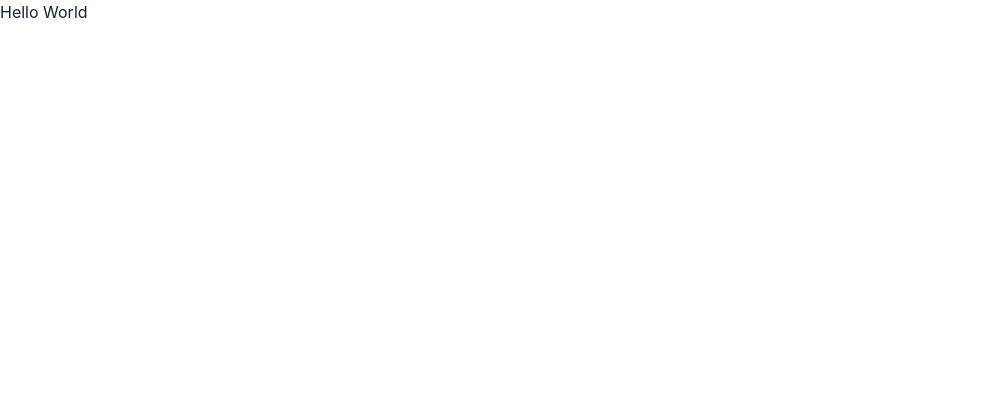
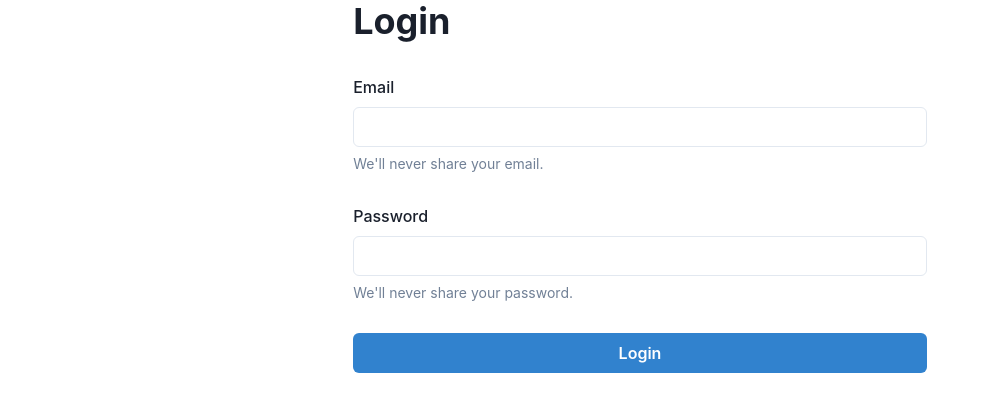
Before and after one commit to leandromarten1/desafioStone, a React (Create React App) app in the folder front-end/: page /login in a window 1280 px wide. Shown: the top 412 px of the page, without its empty margins (0-989 px from the left). Built offline with nearby package versions, Linux system fonts and the light colour scheme.

Commit message:
Página Login - style

```diff
--- a/front-end/package.json
+++ b/front-end/package.json
@@ -9,9 +9,11 @@
     "@testing-library/jest-dom": "^5.11.10",
     "@testing-library/react": "^11.2.6",
     "@testing-library/user-event": "^12.8.3",
+    "axios": "^0.21.1",
     "framer-motion": "^4.1.3",
     "react": "^17.0.2",
     "react-dom": "^17.0.2",
+    "react-router-dom": "^5.2.0",
     "react-scripts": "4.0.3",
     "web-vitals": "^1.1.1"
   },
--- a/front-end/src/App.js
+++ b/front-end/src/App.js
@@ -1,7 +1,12 @@
-import { Box } from '@chakra-ui/react';
+import { Switch, Route } from 'react-router-dom';
+import Login from './pages/Login';
 
 function App() {
-  return <Box>Hello World</Box>;
+  return (
+    <Switch>
+      <Route path='/login' component={Login} />
+    </Switch>
+  );
 }
 
 export default App;
--- a/front-end/src/index.js
+++ b/front-end/src/index.js
@@ -1,13 +1,16 @@
 import { ChakraProvider } from '@chakra-ui/react';
 import React from 'react';
 import ReactDOM from 'react-dom';
+import { BrowserRouter as Router } from 'react-router-dom';
 import App from './App';
 
 ReactDOM.render(
   <React.StrictMode>
-    <ChakraProvider>
-      <App />
-    </ChakraProvider>
+    <Router>
+      <ChakraProvider>
+        <App />
+      </ChakraProvider>
+    </Router>
   </React.StrictMode>,
   document.getElementById('root'),
 );
--- a/front-end/src/pages/Login.jsx
+++ b/front-end/src/pages/Login.jsx
@@ -1,5 +1,38 @@
-function Login() {
-  return 'Login Page';
-}
+import {
+  Container,
+  Flex,
+  Heading,
+  FormControl,
+  Input,
+  FormLabel,
+  FormHelperText,
+  Button,
+} from '@chakra-ui/react';
+
+const Login = () => {
+  return (
+    <Container>
+      <Flex flexDirection='column'>
+        <Heading mb={8}>Login</Heading>
+
+        <FormControl id='email' mb={8}>
+          <FormLabel>Email</FormLabel>
+          <Input type='email' />
+          <FormHelperText>We'll never share your email.</FormHelperText>
+        </FormControl>
+
+        <FormControl id='password' mb={8}>
+          <FormLabel>Password</FormLabel>
+          <Input type='password' />
+          <FormHelperText>We'll never share your password.</FormHelperText>
+        </FormControl>
+
+        <Button colorScheme='blue' w='100%'>
+          Login
+        </Button>
+      </Flex>
+    </Container>
+  );
+};
 
 export default Login;
```
Also changed, not shown: 1 other file (tests, documents, lock files or other folders).
